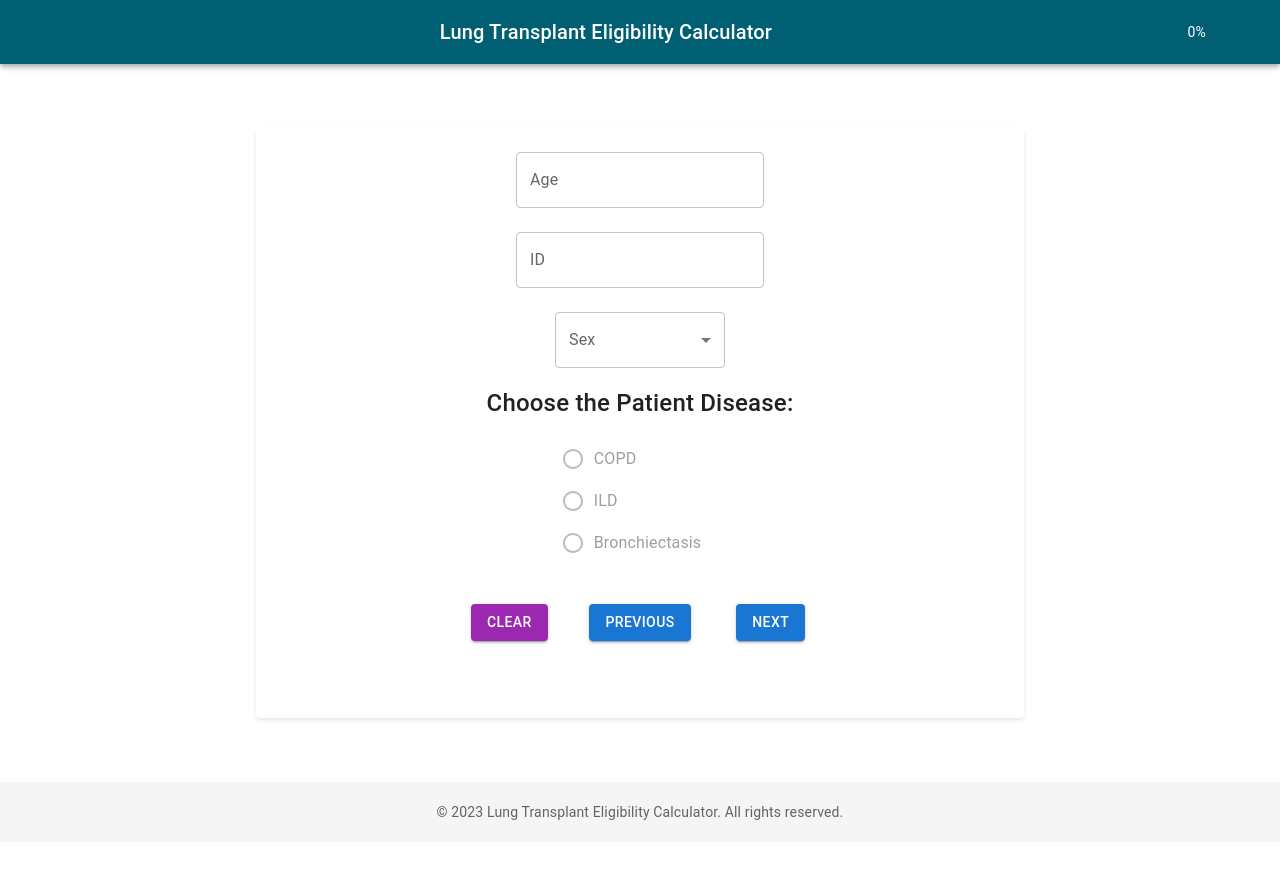
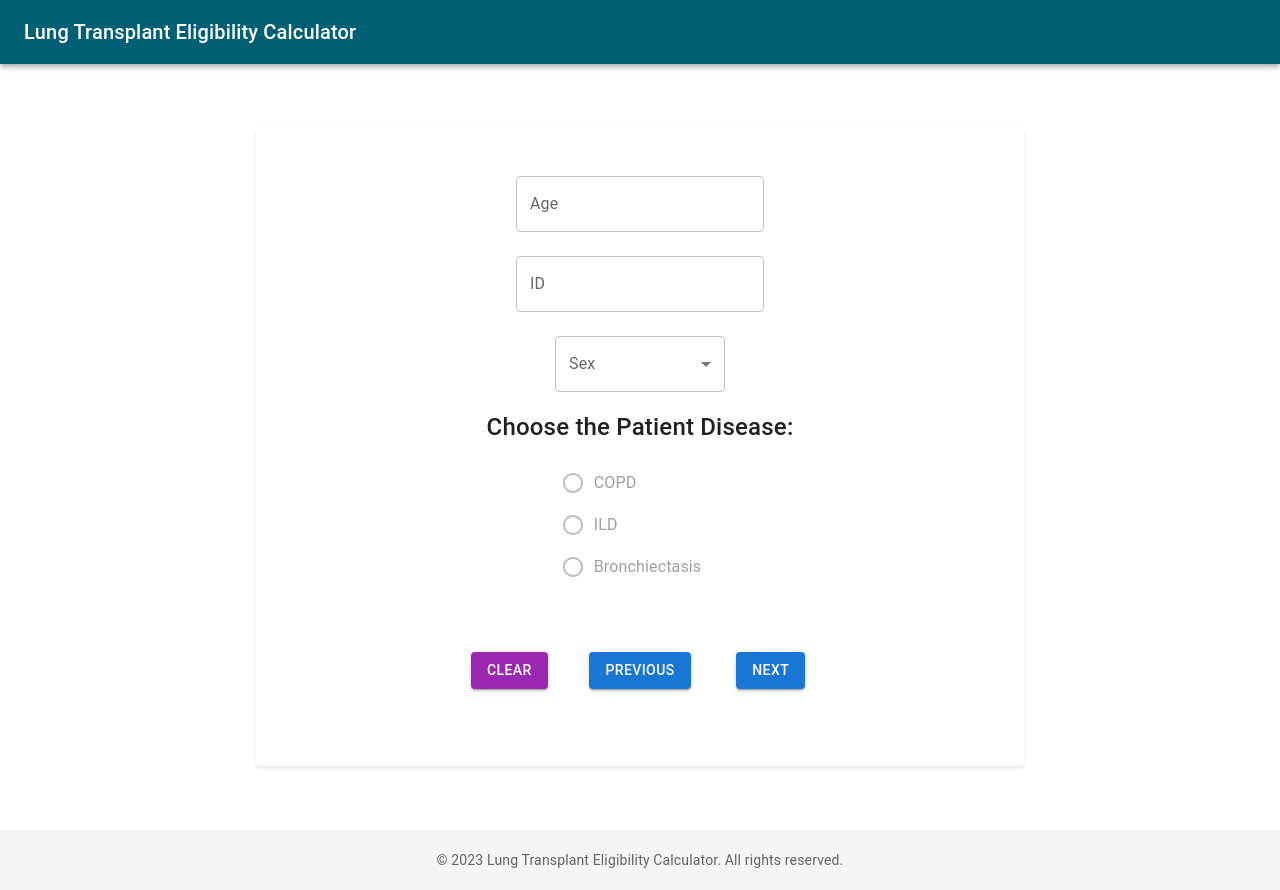
Before and after one commit to iShubhamTyagi/ltec, a React (Create React App) app: page / in a window 1280 px wide. Before the commit the page ends 842 px from the top, so only its background shows below. Built offline with nearby package versions, Linux system fonts and the light colour scheme.

Commit message:
Revert "moved timer to header"
This reverts commit 80f3cb074f4870eda6d6c8a9783802e258aa0996.

```diff
--- a/src/components/Header.js
+++ b/src/components/Header.js
@@ -1,23 +1,13 @@
 import React from "react";
-import { AppBar, Toolbar, Typography, CircularProgress, Box } from "@mui/material";
+import { AppBar, Toolbar, Typography } from "@mui/material";
 
-function Header({ progress }) {
+function Header() {
   return (
     <AppBar position="static" style={{ backgroundColor: "#005f73" }}>
       <Toolbar>
-        <Typography variant="h6" component="div" style={{ flexGrow: 1 }}>
+        <Typography variant="h6" component="div">
           Lung Transplant Eligibility Calculator
         </Typography>
-        <Box sx={{ display: "flex", alignItems: "center" }}>
-          <Typography variant="body2" color="white" style={{ marginRight: "10px" }}>
-            {Math.round(progress)}%
-          </Typography>
-          <CircularProgress
-            variant="determinate"
-            value={progress}
-            color="secondary"
-          />
-        </Box>
       </Toolbar>
     </AppBar>
   );
--- a/src/components/MainCard.js
+++ b/src/components/MainCard.js
@@ -2,6 +2,7 @@ import React, { useState, useEffect } from "react";
 import {
   Radio,
   FormControlLabel,
+  CircularProgress,
   TextField,
   Select,
   MenuItem,
@@ -11,6 +12,7 @@ import {
 } from "@mui/material";
 import {
   MainCardContainer,
+  ProgressContainer,
   MainCardContent,
   UserSelection,
   MainCardTitle,
@@ -137,19 +139,17 @@ function MainCard() {
     setCurrentVerdicts(verdicts);
   }, [verdicts]);
 
-  let progress = 0;
-
-  if (selectedSequence !== null) {
-    const totalCards = questionCardSequences[selectedSequence]?.cards.length || 1;
-    progress = currentCardIndex > totalCards ? 100 : ((currentCardIndex - 1) / totalCards) * 100;
-  }
+  const progress =
+    (currentCardIndex /
+      (questionCardSequences[selectedSequence]?.cards.length || 1)) *
+    100;
 
   const isFormValid = age && id && sex;
 
   if (isFinalCardShown) {
     return (
       <>
-       <Header progress={progress} />
+        <Header />
         <FinalCard
           handleClear={handleClear}
           age={age}
@@ -164,8 +164,11 @@ function MainCard() {
 
   return (
     <>
-      <Header progress={progress} />
+      <Header />
       <MainCardContainer>
+        <ProgressContainer>
+          <CircularProgress variant="determinate" value={progress} />
+        </ProgressContainer>
         <MainCardContent>
           {userSelection && (
             <UserSelection variant="body1" component="div">
--- a/src/components/StyledComponents.js
+++ b/src/components/StyledComponents.js
@@ -3,25 +3,25 @@ import { Card, CardContent, Typography, RadioGroup, Grid, Box } from "@mui/mater
 
 // Styled components for MainCard component
 export const MainCardContainer = styled(Card)(({ theme }) => ({
-  margin: "auto",
-  marginTop: "5%",
-  marginBottom: "5%",
+    margin: "auto", // Center horizontally
+    marginTop: "5%", // Adjust the top margin as desired
+    marginBottom: "5%", // Adjust the bottom margin as desired
     boxShadow: "0px 2px 4px rgba(0, 0, 0, 0.1)",
     position: "relative",
     overflow: "hidden",
-  height: "calc(100vh - 10% - 16px)",
-  width: "90%",
+    height: "calc(100vh - 10% - 16px)", // Subtract the height of the buttons container and the margin
+    width: "90%", // Adjust the width as desired
 
     [theme.breakpoints.up("sm")]: {
-    width: "80%",
+      width: "80%", // Adjust the width for larger screens
     },
 
     [theme.breakpoints.up("md")]: {
-    width: "70%",
+      width: "70%", // Adjust the width for even larger screens
     },
 
     [theme.breakpoints.up("lg")]: {
-    width: "60%",
+      width: "60%", // Adjust the width for larger desktop screens
     },
   }));
 
@@ -38,7 +38,12 @@ export const MainCardContainer = styled(Card)(({ theme }) => ({
     padding: theme.spacing(3),
     position: "relative",
     overflow: "auto",
-    height: "100%",
+    maxHeight: "calc(100% - 70px)", // Adjust the max height based on your layout
+    height: "100%", // Utilize the available vertical space
+
+    [theme.breakpoints.up("sm")]: {
+      padding: theme.spacing(6),
+    },
   }));
 
   export const MainCardTitle = styled(Typography)(({ theme }) => ({
@@ -70,10 +75,12 @@ export const MainCardContainer = styled(Card)(({ theme }) => ({
     bottom: 0,
     background: "#fff",
     zIndex: 1,
-    marginTop: "auto",
-    marginBottom: "10%",
+    marginTop: "auto", // Move the buttons to the bottom
+    marginBottom: "10%", // Add a 10% margin below the buttons
     justifyContent: "center",
   });
+
+
 // Styled components for QuestionCard component
 
   export const UserSelection = styled(Typography)(({ theme }) => ({
@@ -85,19 +92,20 @@ export const MainCardContainer = styled(Card)(({ theme }) => ({
   }));
 
   export const QuestionCardContainer = styled(Card)(({ theme }) => ({
-    height: "100%",
-    display: "flex",
-    flexDirection: "column",
+    height: '100%',
+    display: 'flex',
+    flexDirection: 'column',
   }));
 
   export const QuestionCardContent = styled(CardContent)({
-    flex: "1",
-    overflow: "auto",
+    flex: '1 1 auto',
+    overflow: 'auto',
     padding: 0,
   });
 
-
-  export const StyledBox = styled(Box)();
+  export const StyledBox = styled(Box)(({ theme }) => ({
+    padding: theme.spacing(2),
+  }));
 
   export const StyledTypography = styled(Typography)(({ theme }) => ({
     marginBottom: theme.spacing(1),
```
Lines whose indentation alone changed are shown as unchanged.
